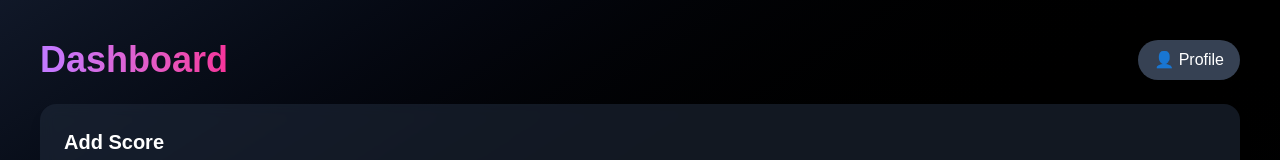
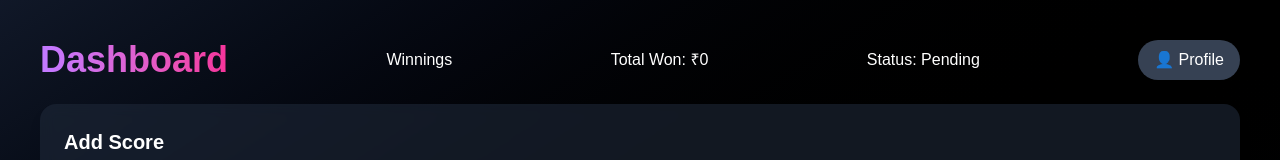
Before and after one commit to roshanamancha17/golf-charity-app, a Next.js app: page /dashboard in a window 1280 px wide. Shown: the top 160 px of the page. Built offline with nearby package versions, Linux system fonts and the light colour scheme; no server answers; the database is empty.

Commit message:
version 1.0.1

```diff
--- a/app/dashboard/page.jsx
+++ b/app/dashboard/page.jsx
@@ -137,6 +137,10 @@ export default function Dashboard() {
             Dashboard
         </h1>
 
+        <h2>Winnings</h2>
+        <p>Total Won: ₹0</p>
+        <p>Status: Pending</p>
+
         <button
             onClick={() => window.location.href = '/admin'}
             className="bg-gray-700 px-4 py-2 rounded-full hover:bg-gray-600 transition"
```
